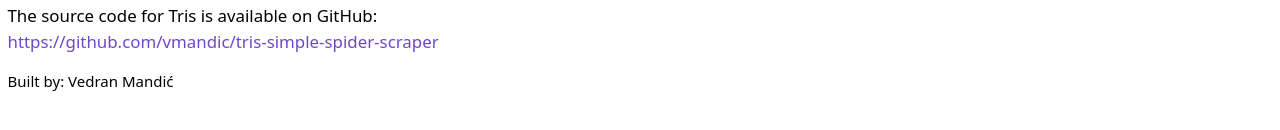
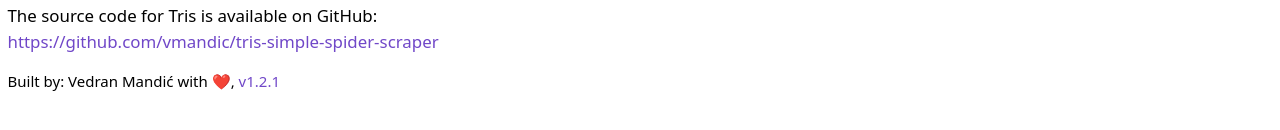
Before and after one commit to vmandic/tris-web-crawler, a website: page src/static/index.html in a window 1280 px wide. Shown: the part 376-506 px from the top of the page. Drawn offline with nearby package versions, Linux system fonts and the light colour scheme; no server answers.

Commit message:
Add hardcoded version number
- well, until I make it a dynamic actual proper link this will do

```diff
--- a/src/static/index.html
+++ b/src/static/index.html
@@ -89,7 +89,7 @@
           >https://github.com/vmandic/tris-simple-spider-scraper</a
         >
       </p>
-      <h3>Built by: Vedran Mandić</h3>
+      <h3>Built by: Vedran Mandić with ❤️️, <a href="https://github.com/vmandic/tris-simple-spider-scraper/releases/tag/v1.2.1">v1.2.1</a></h3>
     </div>
     <script src="/static/js/index.js"></script>
   </body>
```
